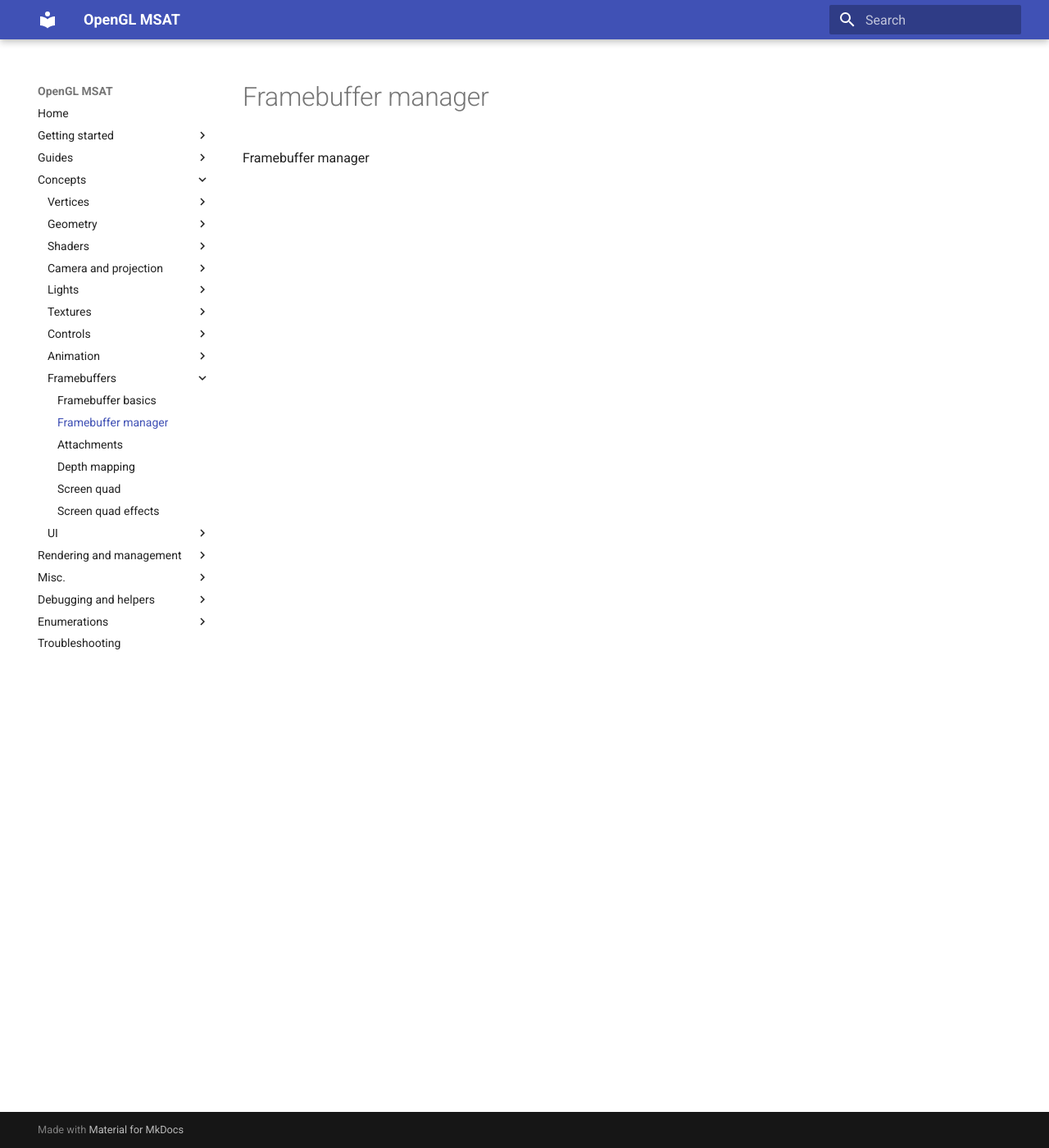
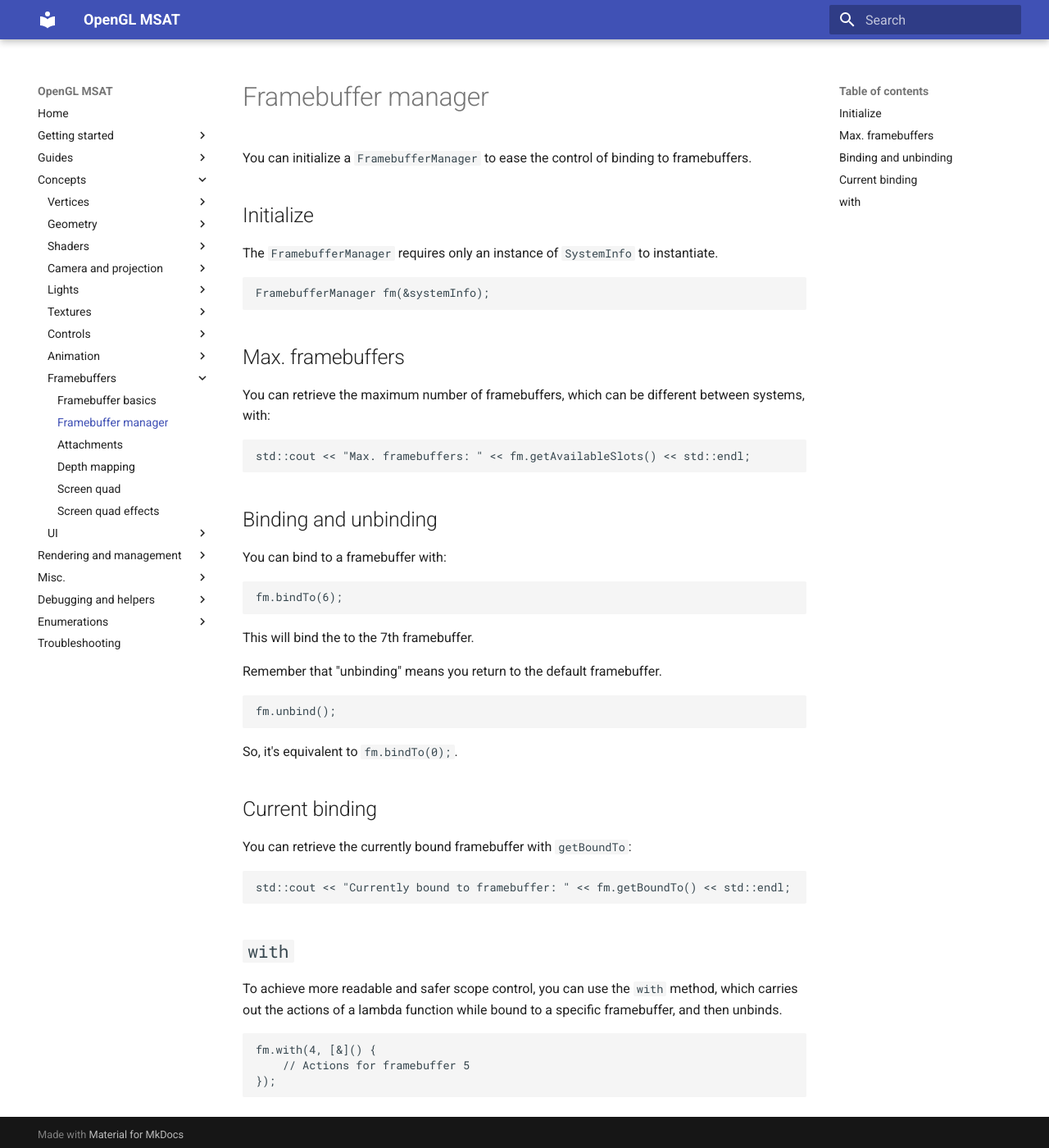
Before and after one commit to markhj/opengl-msat, an MkDocs documentation site: the page built from docs/fbo/fbo-mng.md, in a window 1280 px wide and 1400 px high. Shown: the whole window at 82% size. Built offline with MkDocs 1.6.1 and Material for MkDocs 9.7.7, drawn with Linux system fonts in a browser that asks for light colours.

Commit message:
Framebuffer manager docs

`````diff
--- a/docs/fbo/fbo-mng.md
+++ b/docs/fbo/fbo-mng.md
@@ -1 +1,52 @@
-Framebuffer manager
+# Framebuffer manager
+
+You can initialize a ``FramebufferManager`` to ease the control of binding to framebuffers.
+
+## Initialize
+The ``FramebufferManager`` requires only an instance of ``SystemInfo`` to instantiate.
+
+````c++
+FramebufferManager fm(&systemInfo);
+````
+
+## Max. framebuffers
+You can retrieve the maximum number of framebuffers, which can be different between systems, with:
+
+````c++
+std::cout << "Max. framebuffers: " << fm.getAvailableSlots() << std::endl;
+````
+
+## Binding and unbinding
+You can bind to a framebuffer with:
+````c++
+fm.bindTo(6);
+````
+
+This will bind the to the 7th framebuffer.
+
+Remember that "unbinding" means you return to the default framebuffer.
+
+````c++
+fm.unbind();
+````
+
+So, it's equivalent to ``fm.bindTo(0);``.
+
+
+## Current binding
+You can retrieve the currently bound framebuffer with ``getBoundTo``:
+
+````c++
+std::cout << "Currently bound to framebuffer: " << fm.getBoundTo() << std::endl;
+````
+
+## ``with``
+
+To achieve more readable and safer scope control, you can use the ``with`` method, which carries out
+the actions of a lambda function while bound to a specific framebuffer, and then unbinds.
+
+````c++
+fm.with(4, [&]() {
+    // Actions for framebuffer 5
+});
+````
`````
